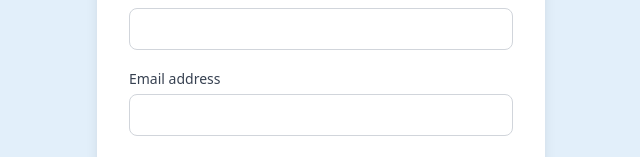
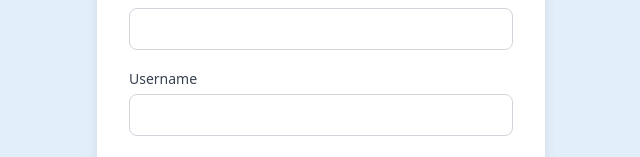
Before and after one commit to shubhasarkar53/mind-note.git.io, a React (Vite) app in the folder frontend/: page /signup in a window 1280 px wide. Shown: the part 351-508 px from the top of the page, without its empty margins (319-959 px from the left). Built offline with nearby package versions, Linux system fonts and the light colour scheme; no server answers.

Commit message:
signup done from frontend v1

```diff
--- a/frontend/package.json
+++ b/frontend/package.json
@@ -13,6 +13,7 @@
     "@emotion/react": "^11.11.3",
     "@emotion/styled": "^11.11.0",
     "@mui/material": "^5.15.10",
+    "axios": "^1.7.9",
     "lucide-react": "^0.344.0",
     "react": "^18.3.1",
     "react-dom": "^18.3.1",
--- /dev/null
+++ b/frontend/src/baseUrl.ts
@@ -0,0 +1 @@
+export const baseUrl = import.meta.env.VITE_BASE_URL as string
--- a/frontend/src/pages/SignUp.tsx
+++ b/frontend/src/pages/SignUp.tsx
@@ -1,15 +1,42 @@
-import { useState } from 'react';
-import { Link } from 'react-router-dom';
-import { Brain } from 'lucide-react';
+import { useState } from "react";
+import { Link } from "react-router-dom";
+import { Brain } from "lucide-react";
+import axios from "axios";
+import { baseUrl } from "../baseUrl";
+export default function SignUp() {
+  const [username, setUsername] = useState("");
+  const [password, setPassword] = useState("");
+  const [name, setName] = useState("");
 
-export default function SignUp() {
-  const [email, setEmail] = useState('');
-  const [password, setPassword] = useState('');
-  const [name, setName] = useState('');
+  async function handleSignup({
+    name,
+    password,
+    username,
+  }: {
+    name: string;
+    password: string;
+    username: string;
+  }) {
+    try {
+      const config = {
+        headers: { "Content-type": "application/json" },
+        withCredentials: true,
+      };
+      const { data } = await axios.post(
+        `${baseUrl}/api/v1/auth/signup`,
+        { fullname:name, password, username },
+        config
+      );
+      console.log(data);
+    } catch (error) {
+      console.log(error);
+    }
+  }
 
   const handleSubmit = (e: React.FormEvent) => {
     e.preventDefault();
     // Handle sign up logic
+    handleSignup({ name, password, username });
   };
 
   return (
@@ -17,9 +44,11 @@ export default function SignUp() {
       <div className="max-w-md w-full space-y-8 p-8 bg-white rounded-xl shadow-lg">
         <div className="text-center">
           <Brain className="mx-auto h-12 w-12 text-accent" />
-          <h2 className="mt-6 text-3xl font-bold text-gray-900">Create your account</h2>
+          <h2 className="mt-6 text-3xl font-bold text-gray-900">
+            Create your account
+          </h2>
           <p className="mt-2 text-sm text-gray-600">
-            Already have an account?{' '}
+            Already have an account?{" "}
             <Link to="/signin" className="text-accent hover:text-blue-700">
               Sign in
             </Link>
@@ -28,7 +57,10 @@ export default function SignUp() {
         <form className="mt-8 space-y-6" onSubmit={handleSubmit}>
           <div className="space-y-4">
             <div>
-              <label htmlFor="name" className="text-sm font-medium text-gray-700">
+              <label
+                htmlFor="name"
+                className="text-sm font-medium text-gray-700"
+              >
                 Full Name
               </label>
               <input
@@ -41,20 +73,26 @@ export default function SignUp() {
               />
             </div>
             <div>
-              <label htmlFor="email" className="text-sm font-medium text-gray-700">
-                Email address
+              <label
+                htmlFor="username"
+                className="text-sm font-medium text-gray-700"
+              >
+                Username
               </label>
               <input
-                id="email"
-                type="email"
+                id="username"
+                type="username"
                 required
                 className="input-field mt-1"
-                value={email}
-                onChange={(e) => setEmail(e.target.value)}
+                value={username}
+                onChange={(e) => setUsername(e.target.value)}
               />
             </div>
             <div>
-              <label htmlFor="password" className="text-sm font-medium text-gray-700">
+              <label
+                htmlFor="password"
+                className="text-sm font-medium text-gray-700"
+              >
                 Password
               </label>
               <input
```
Also changed, not shown: 1 other file (tests, documents, lock files or other folders).
